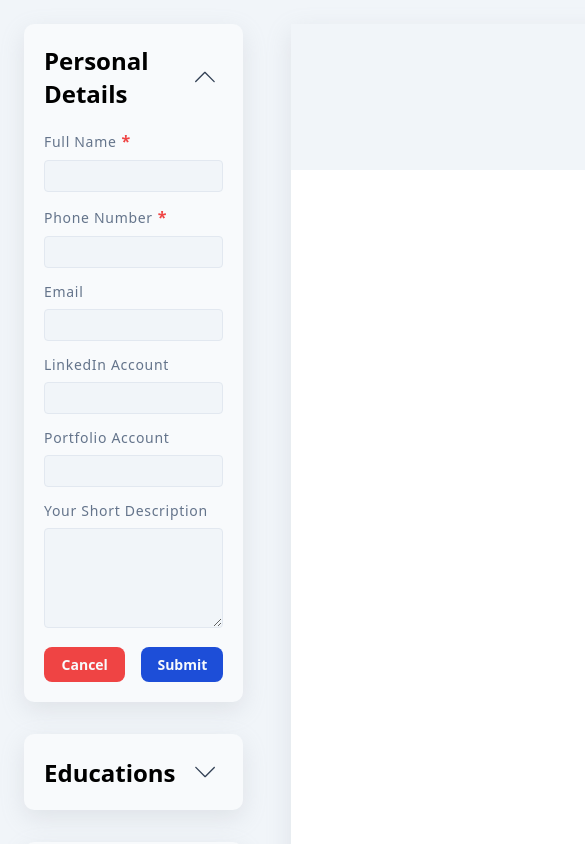
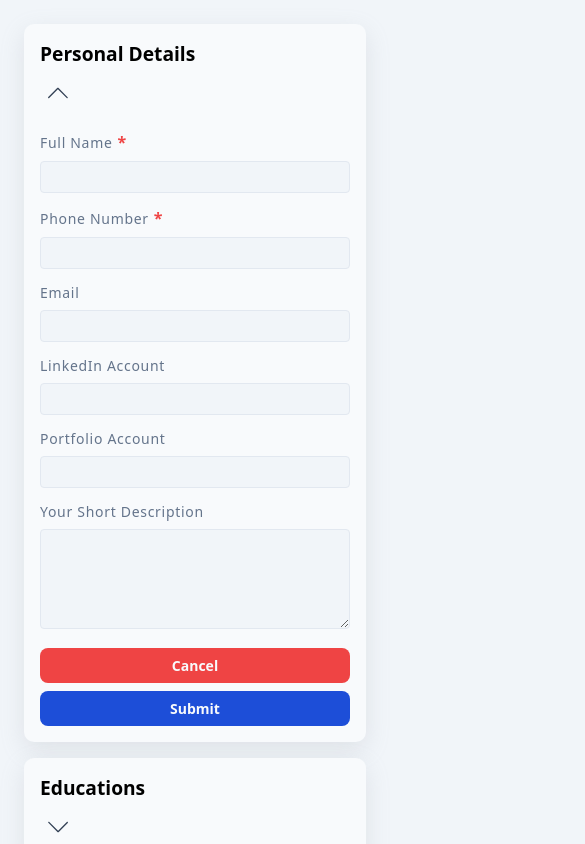
Before and after one commit to aaksant/cv-builder, a React app: page / in a window 390 px wide. Shown: the top 844 px of the page, 585 px wide, since content can reach past the window. Built offline with nearby package versions, Linux system fonts and the light colour scheme; the HTML template or start-up script is replaced by a standard one.

Commit message:
feat: add responsive design

```diff
--- a/src/index.css
+++ b/src/index.css
@@ -75,3 +75,29 @@ h6 {
   background: none;
   border: none;
 }
+
+@media (max-width: 768px) {
+  h1 {
+    font-size: 1.5em;
+  }
+
+  h2 {
+    font-size: 1.2em;
+  }
+
+  h3 {
+    font-size: 1em;
+  }
+
+  h4 {
+    font-size: 0.9em;
+  }
+
+  h5 {
+    font-size: 0.8em;
+  }
+
+  h6 {
+    font-size: 0.7em;
+  }
+}
--- a/src/styles/App.css
+++ b/src/styles/App.css
@@ -3,6 +3,13 @@
   grid-template-columns: repeat(2, 1fr);
   padding: 1.5rem;
   gap: 3rem;
+}
+
+@media (max-width: 768px) {
+  .wrapper {
+    grid-template-columns: 1fr;
+    gap: 1.5rem;
+  }
 }
 
 .text-bold {
--- a/src/styles/Form.css
+++ b/src/styles/Form.css
@@ -224,3 +224,42 @@ textarea:hover:not(:focus) {
 .btn-new-entry:active {
   background-color: var(--grey-200);
 }
+
+@media (max-width: 768px) {
+  .forms {
+    gap: 1rem;
+  }
+
+  .form {
+    padding: 1rem;
+  }
+
+  .form-control {
+    grid-template-columns: 1fr;
+    gap: 0.5rem;
+  }
+
+  .form__header {
+    flex-direction: column;
+    align-items: flex-start;
+  }
+
+  .form__dropdown-button {
+    margin-top: 0.5rem;
+  }
+
+  .entries {
+    gap: 0.5rem;
+  }
+
+  .entry {
+    flex-direction: column;
+    align-items: flex-start;
+    gap: 0.5rem;
+  }
+
+  .entry__control {
+    width: 100%;
+    justify-content: flex-end;
+  }
+}
--- a/src/styles/Preview.css
+++ b/src/styles/Preview.css
@@ -70,3 +70,38 @@
 .preview-entry__top__grouped {
   flex: 1;
 }
+
+@media (max-width: 768px) {
+  .preview-container {
+    width: 100%;
+    padding: 0.5rem;
+  }
+
+  .header {
+    padding: 1rem;
+    border-right: none;
+  }
+
+  .header h1 {
+    font-size: 1.5em;
+  }
+
+  .header p {
+    font-size: 0.75rem;
+  }
+
+  .contact-info__details {
+    flex-direction: column;
+    align-items: flex-start;
+    gap: 0.5rem;
+  }
+
+  .main-content__title {
+    font-size: 1.2em;
+  }
+
+  .preview-entry__top {
+    flex-direction: column;
+    gap: 0.5rem;
+  }
+}
```
